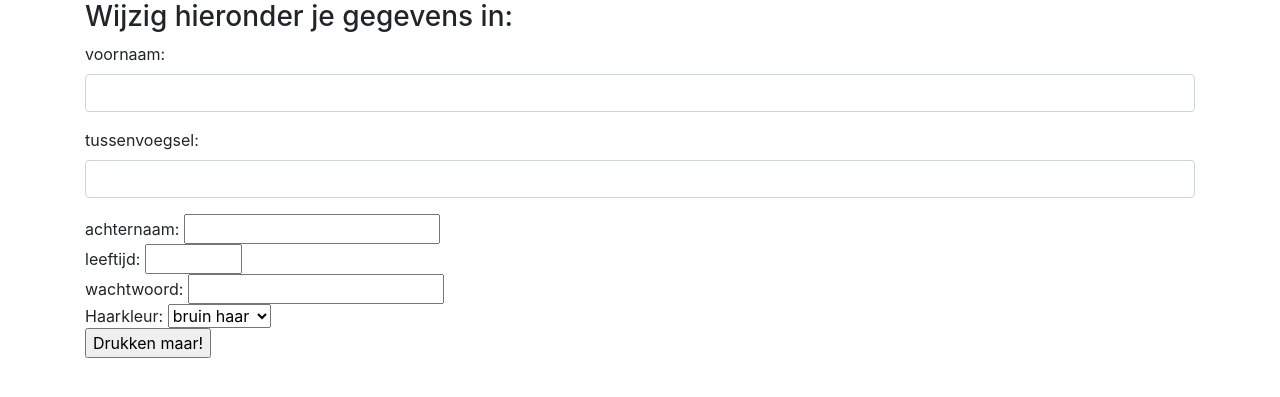
After one commit to rra-am1b-2017/CRUD, a PHP site: page /update.php in a window 1280 px wide. The commit adds this page. Shown: the top 397 px of the page. Run offline with PHP 8.4, Linux system fonts and the light colour scheme; some libraries are stand-ins or nearby versions.

Commit message:
update voorbereiding

```diff
--- a/data.php
+++ b/data.php
@@ -53,5 +53,8 @@
 
 
   // Met deze code kun je even blijven op de pagina en dan teruggaan
-  header("refresh:4; url=./index.php");
+  // header("refresh:4; url=./index.php");
+
+  // Je wordt nu direct teruggestuurd naar index.php
+  header("Location: ./index.php");
 ?>
--- /dev/null
+++ b/update.php
@@ -0,0 +1,46 @@
+<!doctype html>
+<html lang="en">
+  <head>
+    <title>Hello, world!</title>
+    <!-- Required meta tags -->
+    <meta charset="utf-8">
+    <meta name="viewport" content="width=device-width, initial-scale=1, shrink-to-fit=no">
+
+    <!-- Bootstrap CSS -->
+    <link rel="stylesheet" href="https://maxcdn.bootstrapcdn.com/bootstrap/4.0.0-beta.2/css/bootstrap.min.css" integrity="sha384-PsH8R72JQ3SOdhVi3uxftmaW6Vc51MKb0q5P2rRUpPvrszuE4W1povHYgTpBfshb" crossorigin="anonymous">
+  </head>
+  <body>
+
+  <div class="container">
+    <h3>Wijzig hieronder je gegevens in:</h3>
+      <form method="post" action="./data.php">
+
+        <div class="form-group">
+          <label for="voornaamId">voornaam:</label>
+          <input type="text" name="voornaam" id="voornaamId" class="form-control">
+        </div>
+
+        <div class="form-group">
+          <label for="tussenvoegselId">tussenvoegsel:</label>
+          <input type="text" name="tussenvoegsel" id="tussenvoegselId" class="form-control">
+        </div>
+
+
+        achternaam: <input type="text" name="achternaam"><br>
+        leeftijd: <input type="number" name="leeftijd" min="18" max="123"><br>
+        wachtwoord: <input type="password" name="wachtwoord"><br>
+        Haarkleur: <select name="haarkleur"><br>
+                      <option value="bruin">bruin haar</option>
+                      <option value="blond">blond haar</option>
+                  </select><br>
+        <input type="submit" value="Drukken maar!"><br>
+      </form>
+    </div>
+
+    <!-- Optional JavaScript -->
+    <!-- jQuery first, then Popper.js, then Bootstrap JS -->
+    <script src="https://code.jquery.com/jquery-3.2.1.slim.min.js" integrity="sha384-KJ3o2DKtIkvYIK3UENzmM7KCkRr/rE9/Qpg6aAZGJwFDMVNA/GpGFF93hXpG5KkN" crossorigin="anonymous"></script>
+    <script src="https://cdnjs.cloudflare.com/ajax/libs/popper.js/1.12.3/umd/popper.min.js" integrity="sha384-vFJXuSJphROIrBnz7yo7oB41mKfc8JzQZiCq4NCceLEaO4IHwicKwpJf9c9IpFgh" crossorigin="anonymous"></script>
+    <script src="https://maxcdn.bootstrapcdn.com/bootstrap/4.0.0-beta.2/js/bootstrap.min.js" integrity="sha384-alpBpkh1PFOepccYVYDB4do5UnbKysX5WZXm3XxPqe5iKTfUKjNkCk9SaVuEZflJ" crossorigin="anonymous"></script>
+  </body>
+</html>
```
Also changed, not shown: index.php (+14 -1 lines), img/drop.png (added), img/edit.png (added).
